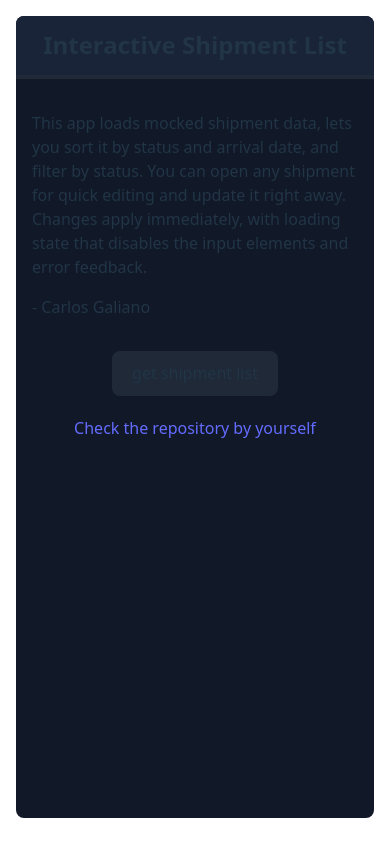
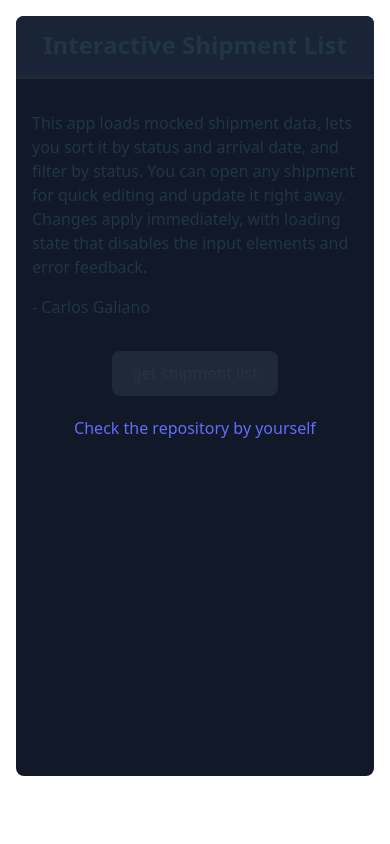
Before and after one commit to Galiano19/interactive-shipments-dashboard, a React (Vite) app: page / in a window 390 px wide. Built offline with nearby package versions, Linux system fonts and the light colour scheme.

Commit message:
update max height of the app for better mobile experience

```diff
--- a/src/index.css
+++ b/src/index.css
@@ -68,7 +68,7 @@ body {
   padding: var(--spacing-md);
   min-width: 320px;
   overflow: hidden;
-  max-height: 95vh;
+  max-height: 90vh;
 
   @media (min-width: 768px) {
     padding: var(--spacing-lg);
```
